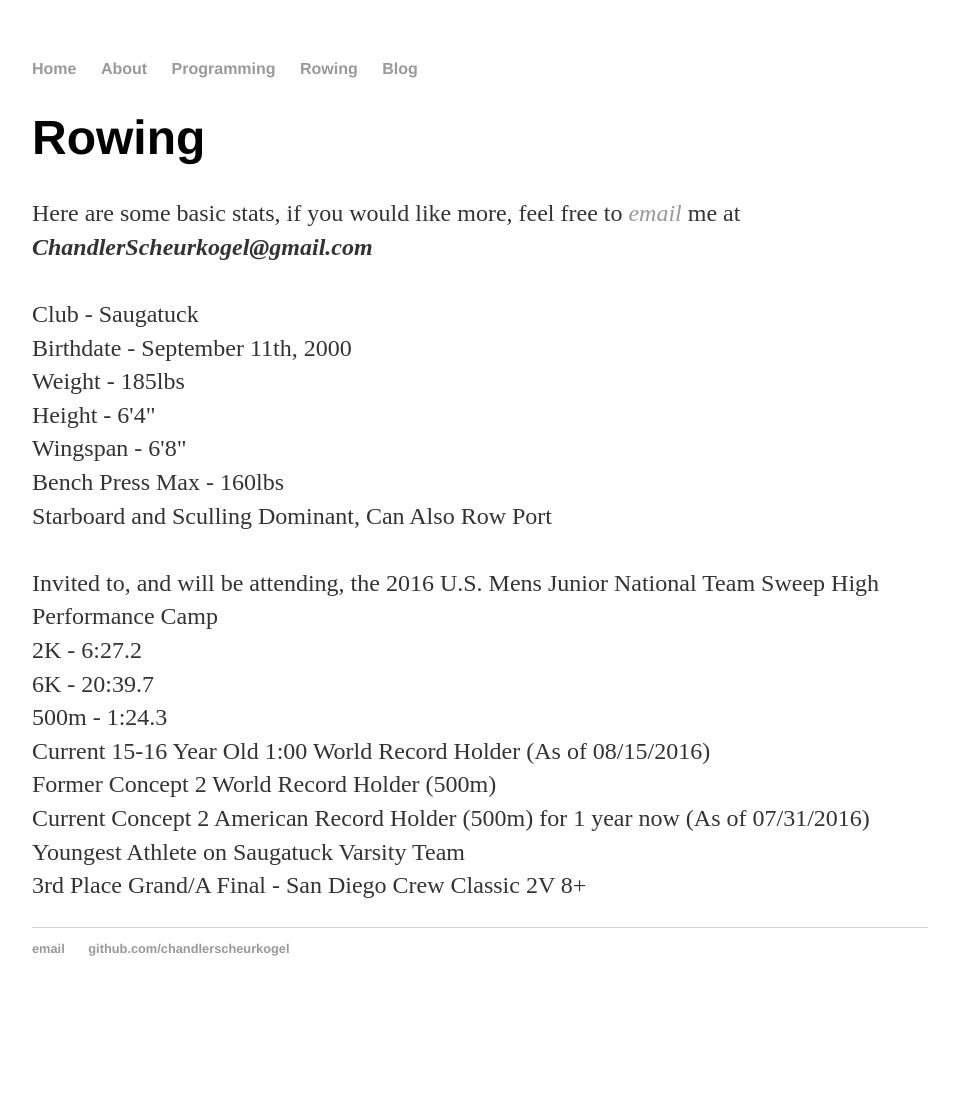
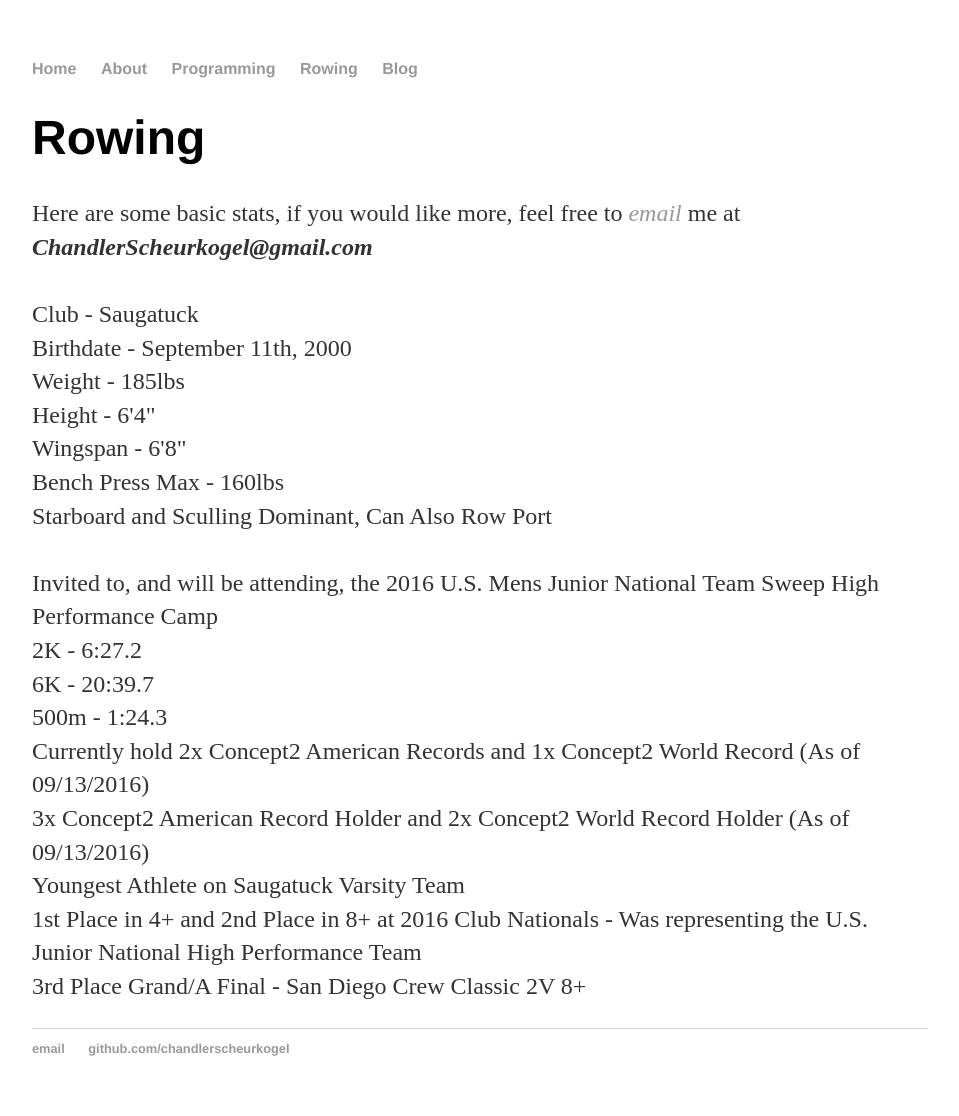
Before and after one commit to ChandlerScheurkogel/ChandlerScheurkogel.github.io, a Jekyll site: the page built from rowing/index.html, in a window 1280 px wide. Shown: the whole page, without its empty margins (160-1119 px from the left). Built offline with Jekyll 4.4.1, drawn with Linux system fonts in a browser that asks for light colours; nearby versions of some CDN libraries; library files that are not in the unit come from our copies; before the commit the page ends 1016 px from its top, so only the background shows below that.

Commit message:
Update index.html

```diff
--- a/rowing/index.html
+++ b/rowing/index.html
@@ -17,7 +17,7 @@ title: Rowing History
 		<div class="rowing">
 			<h1>Rowing</h1>
 
-			<p>Here are some basic stats, if you would like more, feel free to <a href="mailto:chandlerscheurkogel@gmail.com"><i>email</i></a> me at <b><i>ChandlerScheurkogel@gmail.com</i></b><BR> <BR> Club - Saugatuck<BR>Birthdate - September 11th, 2000<BR>Weight - 185lbs<BR>Height - 6'4"<BR>Wingspan - 6'8"<BR>Bench Press Max - 160lbs<BR>Starboard and Sculling Dominant, Can Also Row Port<BR><BR>Invited to, and will be attending, the 2016 U.S. Mens Junior National Team Sweep High Performance Camp<BR>2K - 6:27.2<BR>6K - 20:39.7<BR>500m - 1:24.3<BR>Current 15-16 Year Old 1:00 World Record Holder (As of 08/15/2016)<BR>Former Concept 2 World Record Holder (500m)<BR>Current Concept 2 American Record Holder (500m) for 1 year now (As of 07/31/2016)<BR>Youngest Athlete on Saugatuck Varsity Team<BR>3rd Place Grand/A Final - San Diego Crew Classic 2V 8+<BR></p>
+			<p>Here are some basic stats, if you would like more, feel free to <a href="mailto:chandlerscheurkogel@gmail.com"><i>email</i></a> me at <b><i>ChandlerScheurkogel@gmail.com</i></b><BR> <BR> Club - Saugatuck<BR>Birthdate - September 11th, 2000<BR>Weight - 185lbs<BR>Height - 6'4"<BR>Wingspan - 6'8"<BR>Bench Press Max - 160lbs<BR>Starboard and Sculling Dominant, Can Also Row Port<BR><BR>Invited to, and will be attending, the 2016 U.S. Mens Junior National Team Sweep High Performance Camp<BR>2K - 6:27.2<BR>6K - 20:39.7<BR>500m - 1:24.3<BR>Currently hold 2x Concept2 American Records and 1x Concept2 World Record (As of 09/13/2016)<BR>3x Concept2 American Record Holder and 2x Concept2 World Record Holder (As of 09/13/2016)<BR>Youngest Athlete on Saugatuck Varsity Team<BR>1st Place in 4+ and 2nd Place in 8+ at 2016 Club Nationals - Was representing the U.S. Junior National High Performance Team<BR>3rd Place Grand/A Final - San Diego Crew Classic 2V 8+<BR></p>
 
 
 		</div>
```
